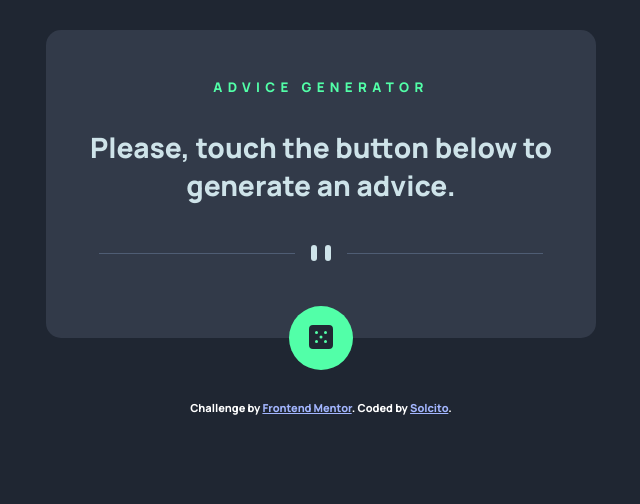
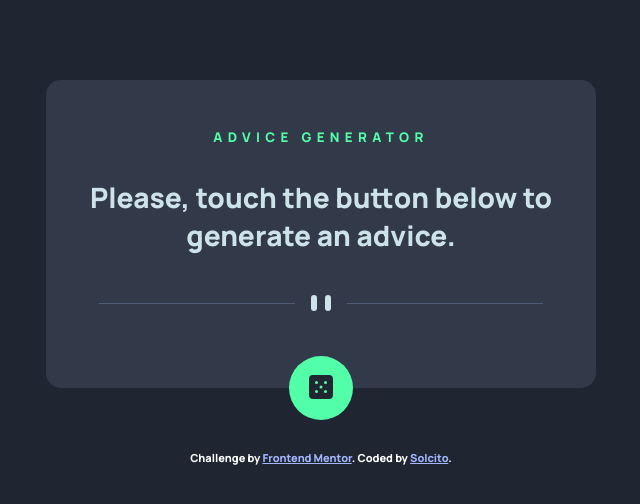
Before and after one commit to solch4/advice-generator-app, a website: page index.html in a window 1280 px wide. Shown: the whole page, without its empty margins (319-959 px from the left). Drawn offline with Linux system fonts and the light colour scheme.

Commit message:
css updated

```diff
--- a/index.css
+++ b/index.css
@@ -69,12 +69,10 @@ main {
 .divider-desktop{
   display: none;
 }
+
 @media (min-width: 525px){
-  .divider-desktop{
-    display: inline-block;
-  }
-  .divider-mobile{
-    display: none;
+  .card {
+    margin-top: 80px;
   }
   .adv-body {
     padding-bottom: 4.5rem;
@@ -82,4 +80,10 @@ main {
   .advice {
     padding-bottom: 2.5rem;
   }
+  .divider-desktop{
+    display: inline-block;
+  }
+  .divider-mobile{
+    display: none;
+  }
 }
```
